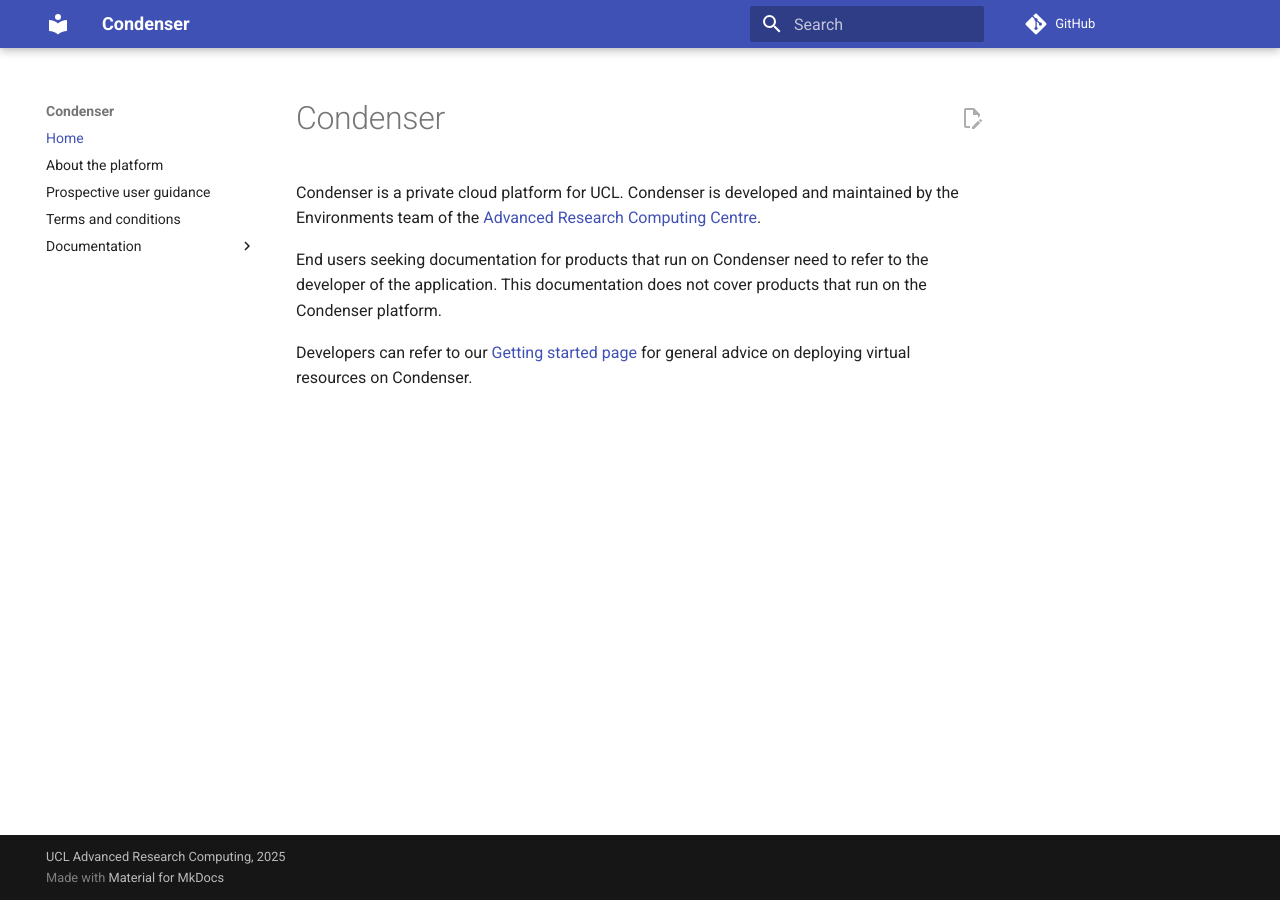
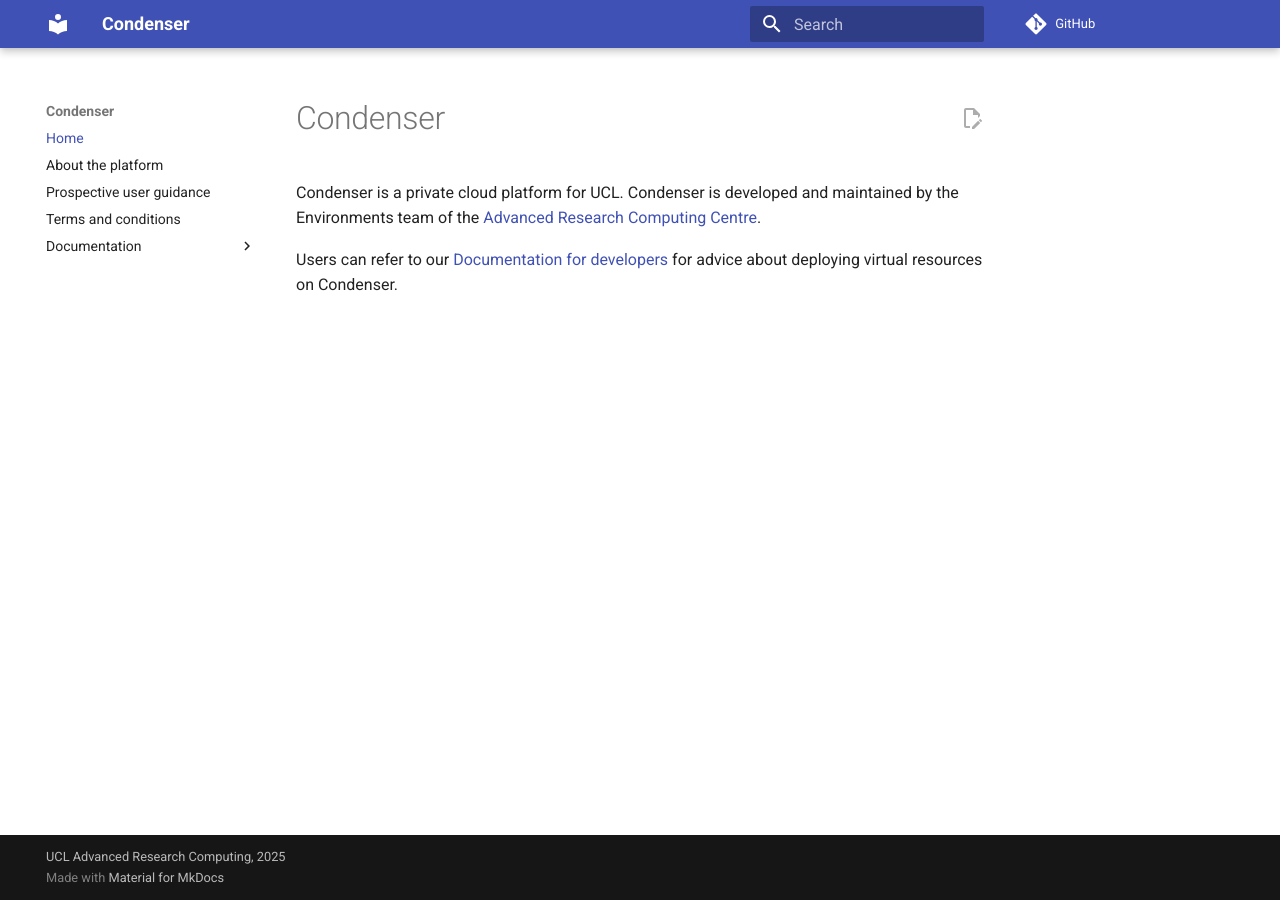
Before and after one commit to UCL-ARC/condenser-mkdocs, an MkDocs documentation site: the page built from docs/index.md, in a window 1280 px wide. Built offline with MkDocs 1.6.1 and Material for MkDocs 9.7.7, drawn with Linux system fonts in a browser that asks for light colours; comment, search, counter and statistics services are not loaded.

Commit message:
Remove the note about EUD

```diff
--- a/docs/index.md
+++ b/docs/index.md
@@ -7,9 +7,5 @@
 Condenser is a private cloud platform for UCL. Condenser is developed and maintained
 by the Environments team of the [Advanced Research Computing Centre](https://www.ucl.ac.uk/advanced-research-computing/).
 
-End users seeking documentation for products that run on Condenser need to refer
-to the developer of the application. This documentation does not cover products
-that run on the Condenser platform.
-
-Developers can refer to our [Getting started page](./developer_guide/index.md) for
-general advice on deploying virtual resources on Condenser.
+Users can refer to our [Documentation for developers](./documentation/index.md)
+for advice about deploying virtual resources on Condenser.
```
